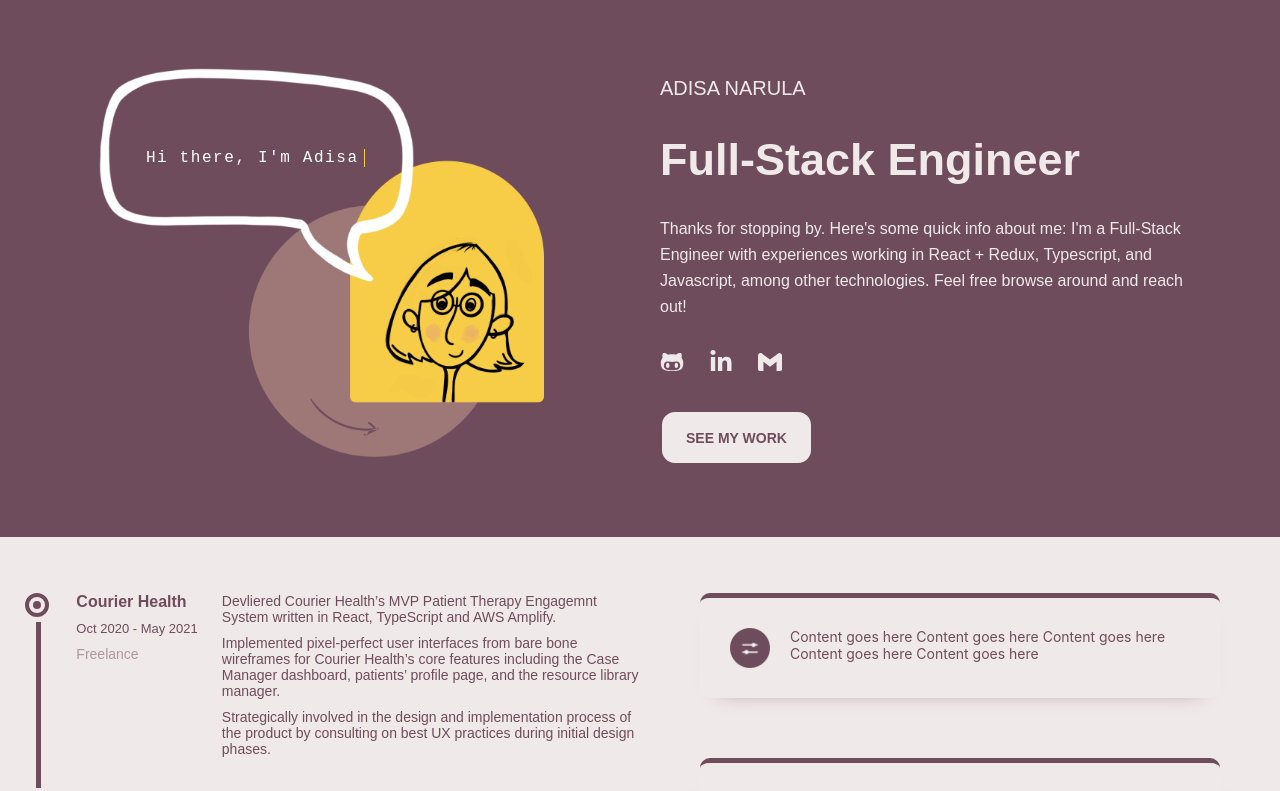
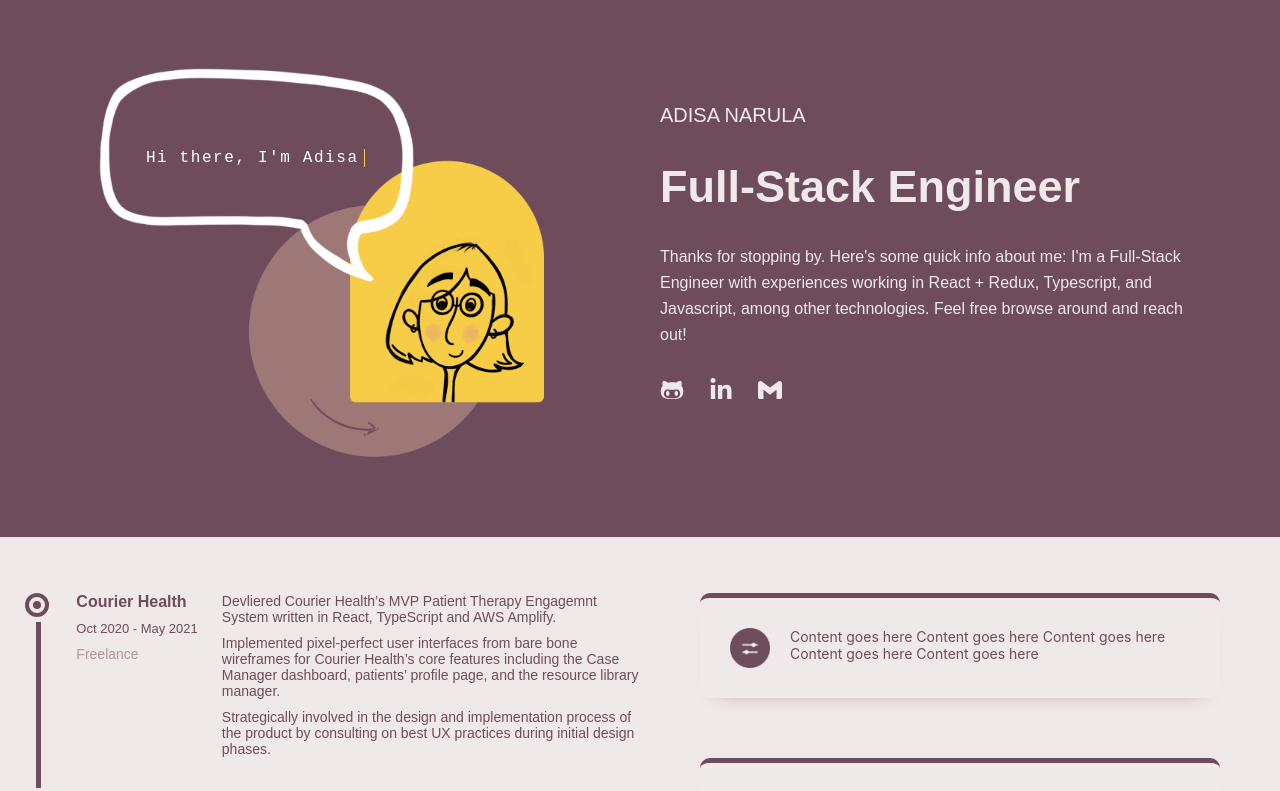
Before and after one commit to adisa-di/portfolio, a React (Create React App) app: page / in a window 1280 px wide. Shown: the top 791 px of the page. Built offline with nearby package versions, Linux system fonts and the light colour scheme.

Commit message:
remove see my work button

```diff
--- a/src/App.js
+++ b/src/App.js
@@ -37,7 +37,7 @@ function App() {
             <SiGmail/>
           </Icon>
           <Spacer spacing="30px"/>
-          <Button text="SEE MY WORK"/>
+          {/* <Button text="SEE MY WORK"/> */}
         </div>
       </div>
       <div className='section_2'>
```
